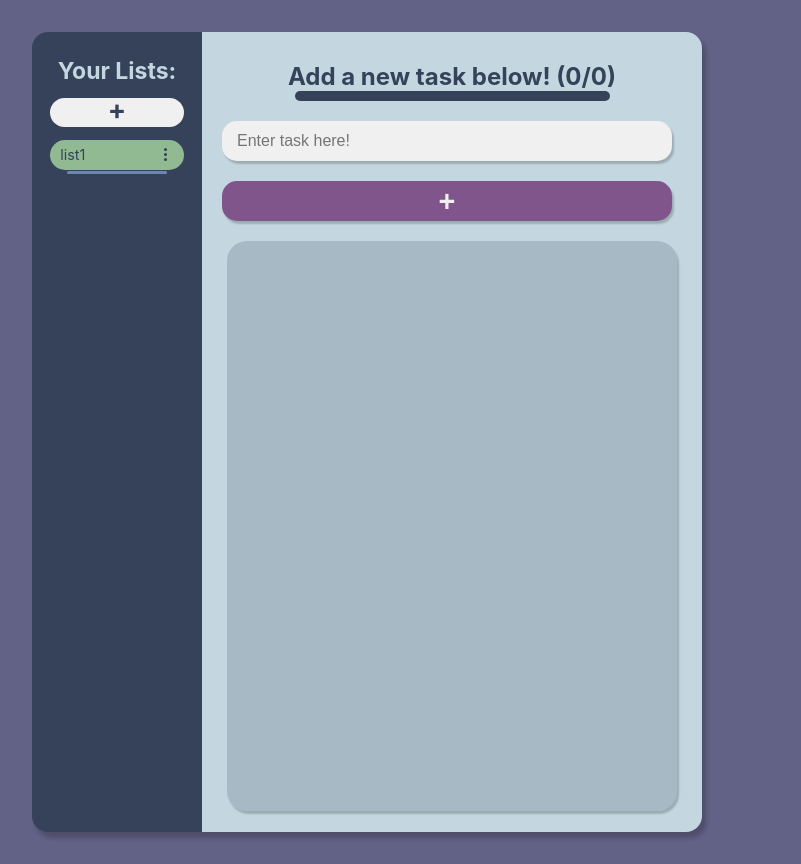
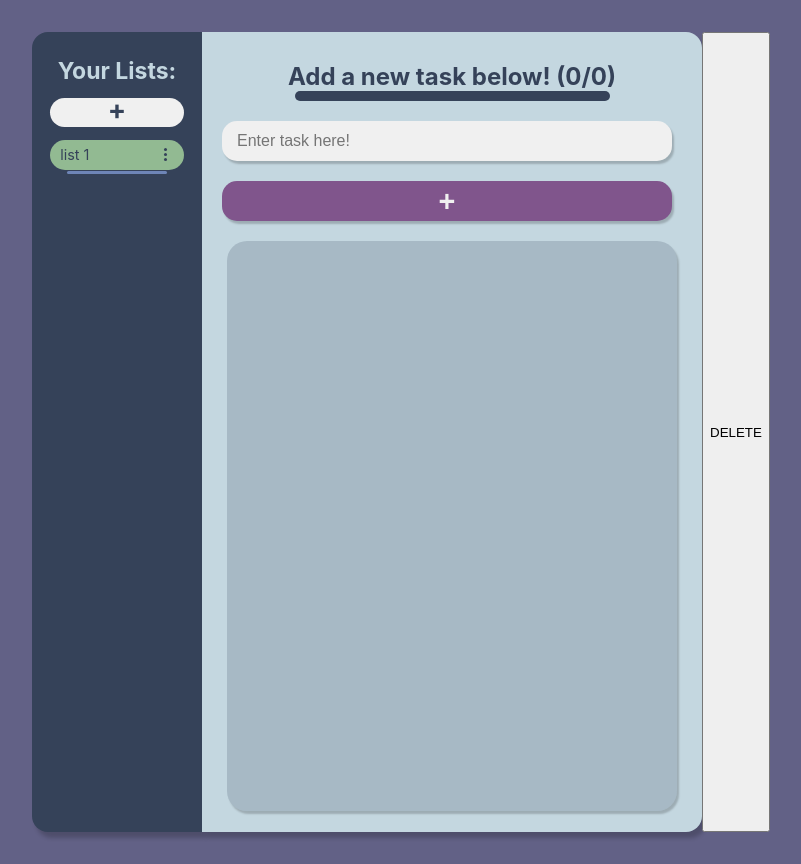
Before and after one commit to Levan-D/Scheduler-with-weather-widget, a React (Create React App) app in the folder my-app/: page / in a window 1280 px wide. Shown: the whole page, without its empty margins (0-801 px from the left). Built offline with nearby package versions, Linux system fonts and the light colour scheme.

Commit message:
ADDED THE DELETE LIST BUTTON

```diff
--- a/my-app/src/components/Scheduler/List.js
+++ b/my-app/src/components/Scheduler/List.js
@@ -10,7 +10,7 @@ function List({ name, listSelect, todos, index }) {
           name === todos[index].listName ? "selectedList" : ""
         } containerList`}
       >
-        <div className={`${name} nameList`}> {name} </div>
+        <div className={`${name} nameList`}> {name.replace(/_/gi, " ")} </div>
 
         {name === todos[index].listName && (
           <div className="tripleDot">
--- a/my-app/src/components/Scheduler/Scheduler.js
+++ b/my-app/src/components/Scheduler/Scheduler.js
@@ -1,31 +1,34 @@
 /** @format */
-import "./SchedulerRight.css"
-import "./SchedulerLeft.css"
-import React, { useReducer, useState, useEffect } from "react"
-import Todo from "./Todo"
-import List from "./List"
-import todoReducer from "./todoReducer"
-import ProgressBar from "../ProgressBar/ProgressBar"
-import Confetti from "react-confetti"
-import tpReducer from "./tpReducer"
-import ACTIONS from "./actions"
+import "./SchedulerRight.css";
+import "./SchedulerLeft.css";
+import React, { useReducer, useState, useEffect } from "react";
+import Todo from "./Todo";
+import List from "./List";
+import todoReducer from "./todoReducer";
+import ProgressBar from "../ProgressBar/ProgressBar";
+import Confetti from "react-confetti";
+import tpReducer from "./tpReducer";
+import ACTIONS from "./actions";
 
 function Scheduler() {
   const [todos, todoDispatch] = useReducer(todoReducer, [
     {
-      listName: "list1",
+      listName: "list_1",
       todoArray: [],
     },
-  ])
+  ]);
   const [taskProgress, tpDispatch] = useReducer(tpReducer, {
     tasksComplete: 0,
     tasksTotal: 0,
     confettiBoom: false,
+    triggered: false,
     opacity: 1,
-  })
-  const [taskName, setTaskName] = useState("")
-  const [index, setIndex] = useState(0)
-
+  });
+  const [taskName, setTaskName] = useState("");
+  const [index, setIndex] = useState(0);
+  function setIndexCh(i) {
+    setIndex(i);
+  }
   useEffect(() => {
     if (
       JSON.parse(localStorage.getItem("todoData")) !== null &&
@@ -33,101 +36,90 @@ function Scheduler() {
     ) {
       todoDispatch({
         type: ACTIONS.FETCH_TODODATA,
-      })
+      });
     }
-  }, [])
+  }, []);
 
   useEffect(() => {
     if (
       JSON.parse(localStorage.getItem("todoData")) !== null &&
       JSON.parse(localStorage.getItem("todoData")).length === 0
     ) {
-      localStorage.setItem("todoData", JSON.stringify(todos))
+      localStorage.setItem("todoData", JSON.stringify(todos));
     }
     if (todos[index].todoArray.length > 0)
-      localStorage.setItem("todoData", JSON.stringify(todos))
-  }, [todos])
+      localStorage.setItem("todoData", JSON.stringify(todos));
+  }, [todos]);
 
   useEffect(() => {
     tpDispatch({
       type: ACTIONS.SET_TASKSCOMPLETE,
       payload: { todos: todos, index: index },
-    })
+    });
     tpDispatch({
       type: ACTIONS.SET_TASKSTOTAL,
       payload: { todos: todos, index: index },
-    })
-  }, [todos])
+    });
+  }, [todos]);
 
   useEffect(() => {
     if (
       taskProgress.tasksComplete === taskProgress.tasksTotal &&
       taskProgress.tasksTotal > 0 &&
-      taskProgress.confettiBoom === false
+      taskProgress.confettiBoom === false &&
+      taskProgress.triggered === false
     ) {
       tpDispatch({
         type: ACTIONS.SET_CONFETTIBOOM,
-        payload: { todos: todos, index: index, state: true },
-      })
-      tpDispatch({
-        type: ACTIONS.SET_OPACITYONE,
-      })
+        payload: { todos: todos, index: index, state1: true, state2: true },
+      });
 
-      setTimeout(() => {
-        tpDispatch({
-          type: ACTIONS.SET_OPACITYZERO,
-          payload: { opa: 0.8 },
-        })
-      }, 3000)
-      setTimeout(() => {
-        tpDispatch({
-          type: ACTIONS.SET_OPACITYZERO,
-          payload: { opa: 0.7 },
-        })
-      }, 3500)
-      setTimeout(() => {
-        tpDispatch({
-          type: ACTIONS.SET_OPACITYZERO,
-          payload: { opa: 0.5 },
-        })
-      }, 4000)
-      setTimeout(() => {
-        tpDispatch({
-          type: ACTIONS.SET_OPACITYZERO,
-          payload: { opa: 0.3 },
-        })
-      }, 4500)
-      setTimeout(() => {
-        tpDispatch({
-          type: ACTIONS.SET_OPACITYZERO,
-          payload: { opa: 0 },
-        })
-      }, 5000)
-    } else if (taskProgress.tasksComplete !== taskProgress.tasksTotal) {
+      for (let i = 1, j = 1; i >= 0, j < 6; i = i - 0.2, j++) {
+        setTimeout(() => {
+          tpDispatch({
+            type: ACTIONS.SET_OPACITYZERO,
+            payload: { opa: i },
+          });
+        }, j * 1000);
+        if (j === 5) {
+          setTimeout(() => {
+            tpDispatch({
+              type: ACTIONS.SET_CONFETTIBOOM,
+              payload: {
+                todos: todos,
+                index: index,
+                state1: false,
+                state2: true,
+              },
+            });
+          }, j * 1000);
+        }
+      }
+    }
+    if (
+      taskProgress.tasksComplete !== taskProgress.tasksTotal &&
+      taskProgress.triggered === true
+    ) {
       tpDispatch({
         type: ACTIONS.SET_CONFETTIBOOM,
-        payload: { todos: todos, index: index, state: false },
-      })
-      tpDispatch({
-        type: ACTIONS.SET_OPACITYZERO,
-        payload: { opa: 0 },
-      })
+        payload: { todos: todos, index: index, state1: false, state2: false },
+      });
     }
-  }, [taskProgress])
+  }, [taskProgress]);
 
   function handleSubmit(e) {
-    e.preventDefault()
+    e.preventDefault();
     todoDispatch({
       type: ACTIONS.ADD_TODO,
       payload: { taskName: taskName, index: index },
-    })
-    setTaskName("")
+    });
+    setTaskName("");
   }
 
   function handleList(e) {
-    const regex = /^(List)+[0-9]*/gi
+    const regex = /^(List)+[0-9]*/gi;
     if (regex.test(e.target.classList[0])) {
-      setIndex(todos.map(x => x.listName).indexOf(e.target.classList[0]))
+      setIndex(todos.map((x) => x.listName).indexOf(e.target.classList[0]));
     }
   }
 
@@ -138,17 +130,17 @@ function Scheduler() {
         <h2>Your Lists:</h2>
         <div
           className="newListButton"
-          onClick={x => {
+          onClick={(x) => {
             todoDispatch({
               type: ACTIONS.ADD_LIST,
-            })
+            });
           }}
         >
           +
         </div>
         <div className="listWrapper">
           {typeof todos === "object" &&
-            todos.map(x => {
+            todos.map((x) => {
               return (
                 <List
                   key={x.listName}
@@ -157,13 +149,14 @@ function Scheduler() {
                   index={index}
                   todos={todos}
                 />
-              )
+              );
             })}
         </div>
       </div>
       <div className="rightSide">
         <h2>
-          Add a new task below! ({taskProgress.tasksComplete}/{taskProgress.tasksTotal})
+          Add a new task below! ({taskProgress.tasksComplete}/
+          {taskProgress.tasksTotal})
           <ProgressBar
             tasksComplete={taskProgress.tasksComplete}
             tasksTotal={taskProgress.tasksTotal}
@@ -178,20 +171,37 @@ function Scheduler() {
             required
             placeholder="Enter task here!"
             value={taskName}
-            onChange={e => setTaskName(e.target.value)}
+            onChange={(e) => setTaskName(e.target.value)}
           />
           <input type="submit" value="+" />
         </form>
         <div className="todoWrapper">
           {typeof todos === "object" &&
             todos[index].todoArray.length > 0 &&
-            todos[index].todoArray.map(x => {
-              return <Todo key={x.id} todo={x} toggle={todoDispatch} index={index} />
+            todos[index].todoArray.map((x) => {
+              return (
+                <Todo key={x.id} todo={x} toggle={todoDispatch} index={index} />
+              );
             })}
         </div>
       </div>
+      <button
+        className="deleteButton"
+        onClick={(x) => {
+          todoDispatch({
+            type: ACTIONS.DELETE_LIST,
+            payload: {
+              index: index,
+              zeName: todos[index].listName,
+              setInfexF: setIndexCh,
+            },
+          });
+        }}
+      >
+        DELETE
+      </button>
     </div>
-  )
+  );
 }
 
-export default Scheduler
+export default Scheduler;
--- a/my-app/src/components/Scheduler/todoReducer.js
+++ b/my-app/src/components/Scheduler/todoReducer.js
@@ -21,9 +21,31 @@ function todoReducer(todos, action) {
       );
 
     case ACTIONS.ADD_LIST:
-      return [...todos, newList(`list${todos.length + 1}`)];
+      let newListName = `list_${todos.length + 1}`;
+      let listNames = todos.map((x) => x.listName);
+      while (listNames.includes(newListName)) {
+        newListName += 1;
+      }
+      return [...todos, newList(newListName)];
+
     case ACTIONS.DELETE_LIST:
-      return
+      if (todos[action.payload.index]) {
+        if (
+          todos[action.payload.index].listName === action.payload.zeName &&
+          action.payload.index + 1 !== todos.length
+        ) {
+          todos.splice(action.payload.index, 1);
+        } else if (
+          todos[todos.length - 1].listName === action.payload.zeName &&
+          action.payload.index + 1 === todos.length
+        ) {
+          action.payload.setInfexF(todos.length - 2);
+          todos.pop();
+        }
+      }
+
+      return [...todos];
+
     case ACTIONS.DELETE_TODO:
       let newObject2 = [
         {
--- a/my-app/src/components/Scheduler/tpReducer.js
+++ b/my-app/src/components/Scheduler/tpReducer.js
@@ -17,7 +17,11 @@ function tpReducer(taskProgress, action) {
       };
 
     case ACTIONS.SET_CONFETTIBOOM:
-      return { ...taskProgress, confettiBoom: action.payload.state };
+      return {
+        ...taskProgress,
+        confettiBoom: action.payload.state1,
+        triggered: action.payload.state2,
+      };
 
     case ACTIONS.SET_OPACITYZERO:
       return {
```
